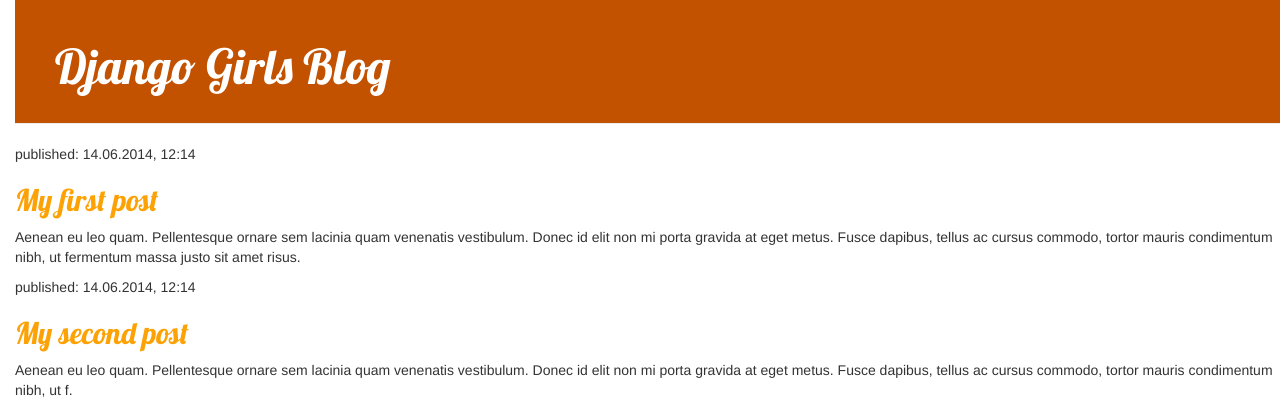
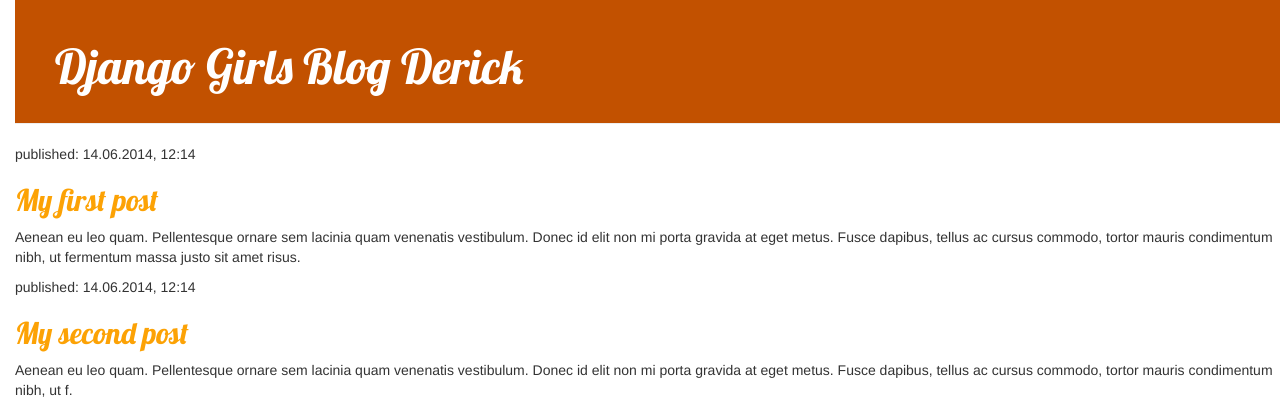
Before and after one commit to DerickCoy/Programacion, a Django app: page / in a window 1280 px wide. Shown: the top 420 px of the page. Run offline with Django 3.2, Linux system fonts and the light colour scheme; some libraries are stand-ins or nearby versions.

Commit message:
Probando 2

```diff
--- a/blog/templates/blog/post_list.html
+++ b/blog/templates/blog/post_list.html
@@ -1,7 +1,7 @@
 {% load static %}
 <html>
     <head>
-        <title>Django Girls blog</title>
+        <title>Django Girls blog Derick</title>
         <link rel="stylesheet" href="//maxcdn.bootstrapcdn.com/bootstrap/3.2.0/css/bootstrap.min.css">
         <link rel="stylesheet" href="//maxcdn.bootstrapcdn.com/bootstrap/3.2.0/css/bootstrap-theme.min.css">
         <link rel="stylesheet" href="{% static 'css/blog.css' %}">
@@ -9,7 +9,7 @@
     </head>
     <body>
         <div class="page-header">
-            <h1><a href="/">Django Girls Blog</a></h1>
+            <h1><a href="/">Django Girls Blog Derick</a></h1>
         </div>
 
 
--- a/blog/urls.py
+++ b/blog/urls.py
@@ -1,6 +1,6 @@
 from django.urls import path
 from . import views
-from django.shortcuts import render
+
 
 
 urlpatterns = [
--- a/blog/views.py
+++ b/blog/views.py
@@ -1,5 +1,5 @@
 from django.shortcuts import render
-
+from django.utils import timezone
 # Create your views here.
 def post_list(request):
     return render(request, 'blog/post_list.html', {})
```
